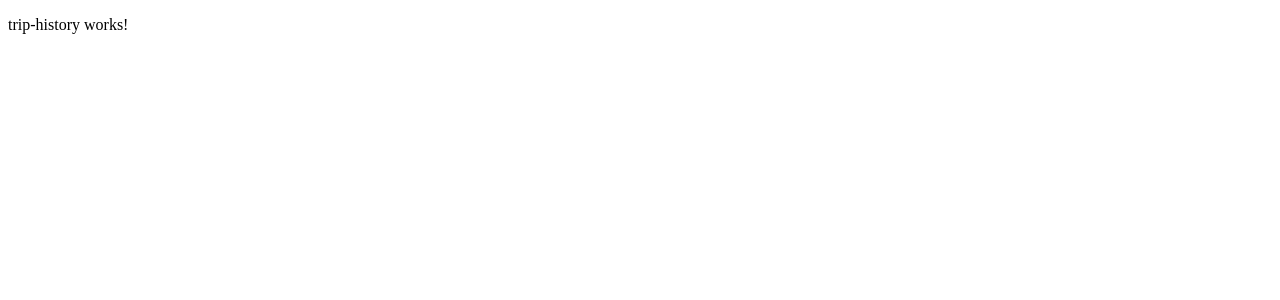
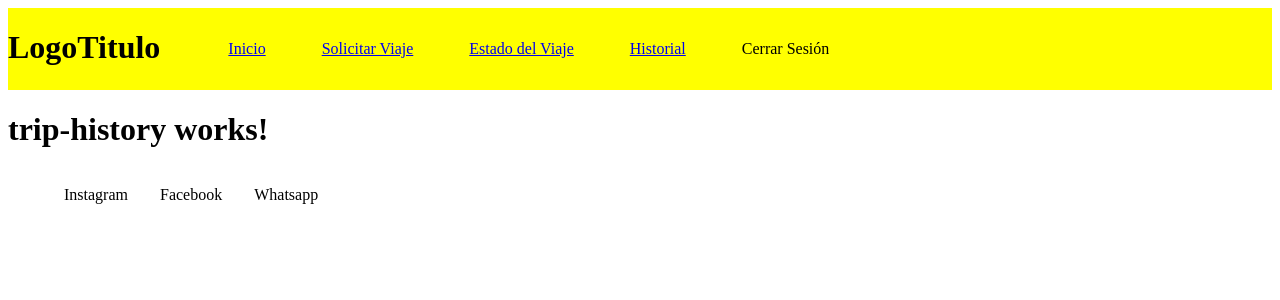
Before and after one commit to iarabaya/landing-page-client, an Angular app: page /history in a window 1280 px wide. Shown: the top 300 px of the page. Built offline with nearby package versions, Linux system fonts and the light colour scheme.

Commit message:
nav template

```diff
--- a/src/app/components/footer/footer.component.sass
+++ b/src/app/components/footer/footer.component.sass
@@ -0,0 +1,6 @@
+footer
+  ul
+    list-style: none
+  li
+    display: inline-block
+    margin: 1rem
--- a/src/app/components/header/header.component.html
+++ b/src/app/components/header/header.component.html
@@ -1,11 +1,27 @@
 <header>
-  <h1>Logo</h1>
-  <h1>Titulo</h1>
+  <div>
+    <h1>Logo</h1>
+  </div>
+  <div>
+    <h1>Titulo</h1>
+  </div>
   <nav>
     <ul>
-      <li>Inicio</li>
-      <li>Iniciar sesión</li>
+      <li>
+        <a routerLink="/home">Inicio</a>
+      </li>
+      <li>
+        <a routerLink="/request">Solicitar Viaje</a>
+      </li>
+      <li>
+        <a routerLink="/status">Estado del Viaje</a>
+      </li>
+      <li>
+        <a routerLink="/history">Historial</a>
+      </li>
+      <li>
+        <a>Cerrar Sesión</a>
+      </li>
     </ul>
   </nav>
-
 </header>
--- a/src/app/components/header/header.component.sass
+++ b/src/app/components/header/header.component.sass
@@ -0,0 +1,13 @@
+header
+  display: flex
+  background-color: yellow
+  width: 100%
+
+nav
+  ul
+    list-style: none
+  li
+    display: inline-block
+    margin: 1rem
+  a
+    padding: 6px 12px
--- a/src/app/pages/trip-history/trip-history.component.html
+++ b/src/app/pages/trip-history/trip-history.component.html
@@ -1 +1,3 @@
-<p>trip-history works!</p>
+<app-header></app-header>
+<h1>trip-history works!</h1>
+<app-footer></app-footer>
--- a/src/app/pages/trip-request/trip-request.component.html
+++ b/src/app/pages/trip-request/trip-request.component.html
@@ -1 +1,3 @@
-<p>trip-request works!</p>
+<app-header></app-header>
+<h1>trip-request works!</h1>
+<app-footer></app-footer>
--- a/src/app/pages/trip-status/trip-status.component.html
+++ b/src/app/pages/trip-status/trip-status.component.html
@@ -1 +1,3 @@
-<p>trip-status works!</p>
+<app-header></app-header>
+<h1>trip-status works!</h1>
+<app-footer></app-footer>
```
